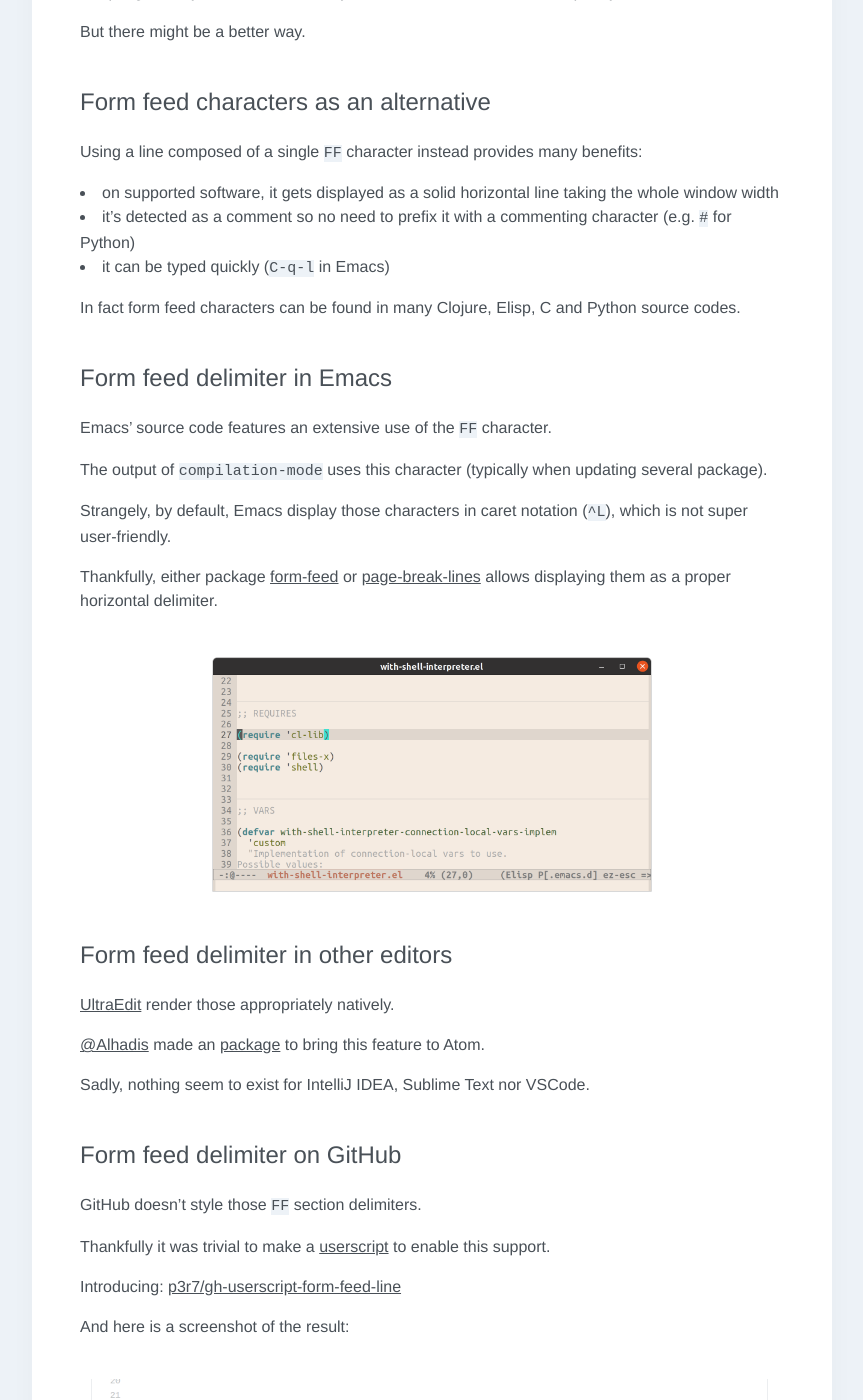
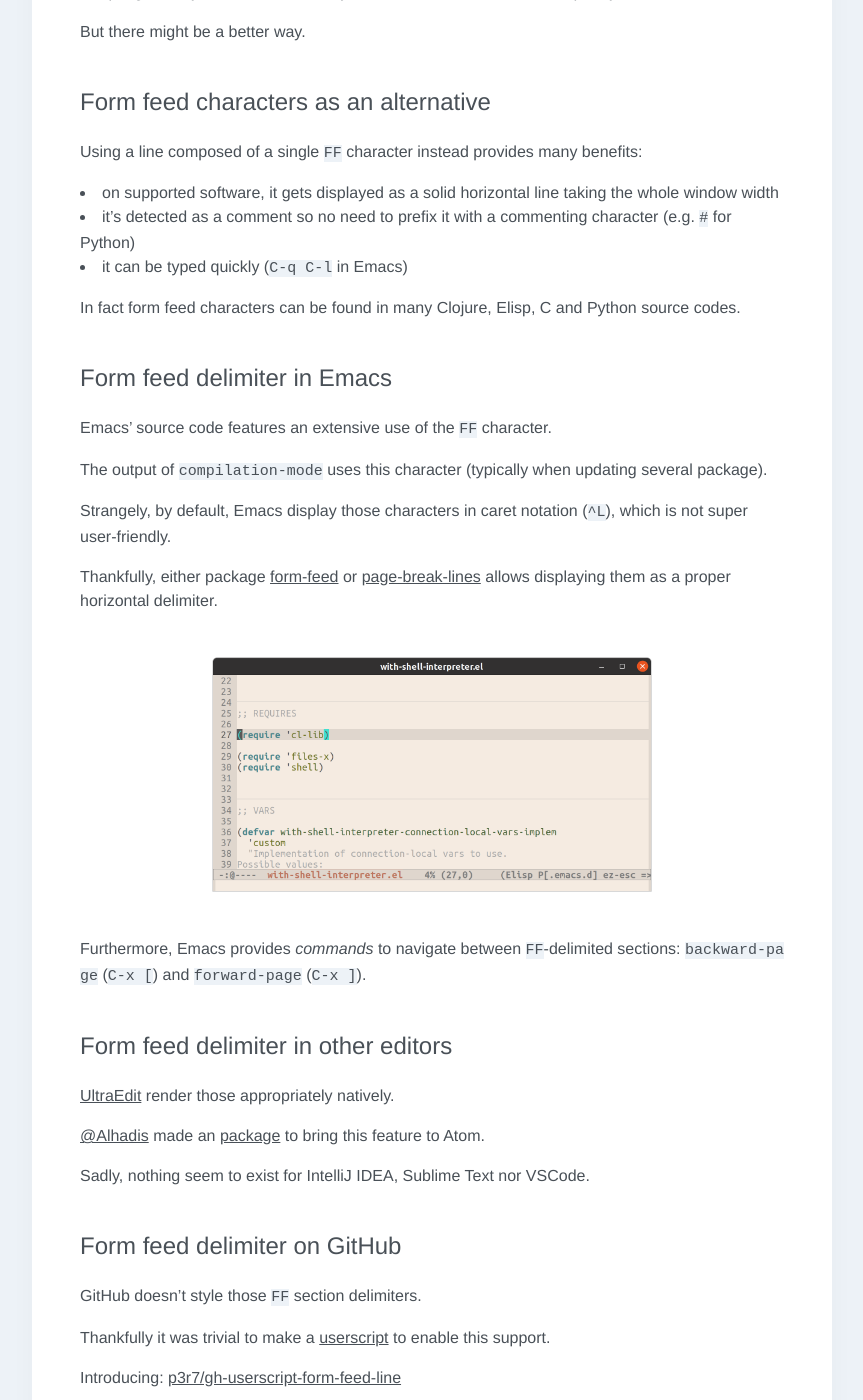
Before and after one commit to p3r7/blog, a Jekyll site: the page built from _posts/2021-04-22-form-feed-character.md, in a window 1280 px wide and 1400 px high, scrolled down 1850 px. Shown: the whole window, without its empty margins (208-1071 px from the left). Built offline with Jekyll 4.4.1, drawn with Linux system fonts in a browser that asks for light colours; some web fonts are replaced; some of the changed text lies outside the part shown.

Commit message:
More info, more transition, see also section

```diff
--- a/_posts/2021-04-22-form-feed-character.md
+++ b/_posts/2021-04-22-form-feed-character.md
@@ -60,7 +60,7 @@
 Using a line composed of a single `FF` character instead provides many benefits:
 - on supported software, it gets displayed as a solid horizontal line taking the whole window width
 - it's detected as a comment so no need to prefix it with a commenting character (e.g. `#` for Python)
-- it can be typed quickly (`C-q-l` in Emacs)
+- it can be typed quickly (`C-q C-l` in Emacs)
 
 In fact form feed characters can be found in many Clojure, Elisp, C and Python source codes.
 
@@ -76,6 +76,8 @@
 Thankfully, either package [form-feed](https://depp.brause.cc/form-feed/) or [page-break-lines](https://github.com/purcell/page-break-lines) allows displaying them as a proper horizontal delimiter.
 
 ![ff_char_emacs](/assets/img/ff-char-emacs.png){:style="max-width: var(--img-width-small)"}
+
+Furthermore, Emacs provides _commands_ to navigate between `FF`-delimited sections: `backward-page` (`C-x [`) and `forward-page` (`C-x ]`).
 
 
 ## Form feed delimiter in other editors
```
Also changed, not shown: other parts of _posts/2021-04-22-form-feed-character.md (+7 -0 lines).
